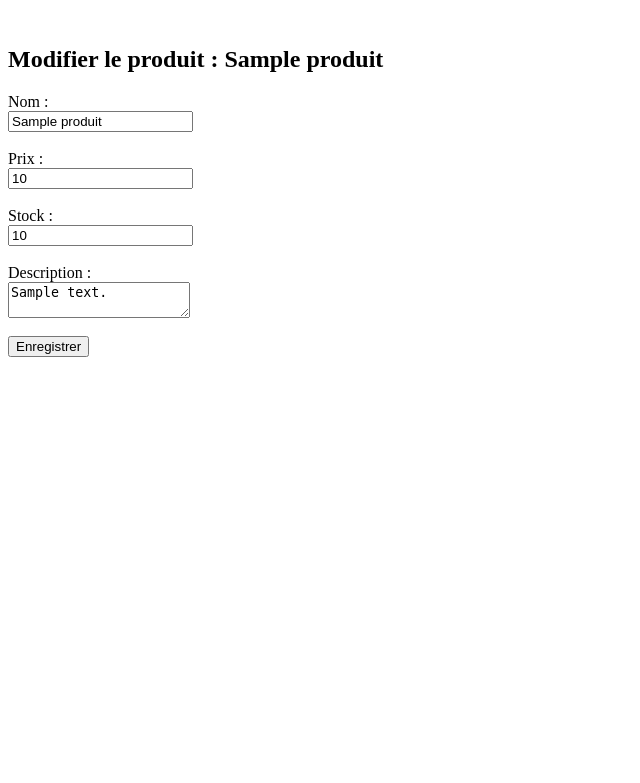
After one commit to mathisklein33/Ecomerce, a PHP site: page /e-commerce/page/modifier.php?idproduit=1 in a window 1280 px wide. The commit adds this page. Shown: the top 783 px of the page, without its empty margins (0-640 px from the left). Run offline with PHP 8.4, Linux system fonts and the light colour scheme; tables that the repository leaves empty or names only in its code hold one stand-in row (values such as "Sample post").

Commit message:
admin produis délecte et modification

```diff
--- /dev/null
+++ b/page/modifier.php
@@ -0,0 +1,74 @@
+<?php
+require '../public/config/config.php';
+
+if (!isset($_GET['idproduit']) || empty($_GET['idproduit'])) {
+    die("ID produit manquant");
+}
+
+$id = (int) $_GET['idproduit'];
+
+// Récupération du produit
+$sql = "SELECT * FROM produit WHERE idproduit = $id";
+$result = mysqli_query($conn, $sql);
+
+if (mysqli_num_rows($result) == 0) {
+    die("Produit introuvable");
+}
+
+$produit = mysqli_fetch_assoc($result);
+
+
+// ---- Sauvegarde des modifications ----
+if ($_SERVER["REQUEST_METHOD"] == "POST") {
+
+    $nom = mysqli_real_escape_string($conn, $_POST['nom']);
+    $prix = (int) $_POST['prix'];
+    $stock = (int) $_POST['stock'];
+    $description = mysqli_real_escape_string($conn, $_POST['description']);
+
+    $update = "
+        UPDATE produit
+        SET nom='$nom',
+            prix='$prix',
+            stock='$stock',
+            description='$description'
+        WHERE idproduit=$id
+    ";
+
+    if (mysqli_query($conn, $update)) {
+        header("Location: admin-produit.php?msg=updated");
+        exit();
+    } else {
+        echo "Erreur : " . mysqli_error($conn);
+    }
+}
+?>
+
+<!DOCTYPE html>
+<html>
+<head>
+    <title>Modifier produit</title>
+</head>
+<body>
+
+<h2>Modifier le produit : <?= htmlspecialchars($produit['nom']) ?></h2>
+
+<form method="POST">
+
+    <label>Nom :</label><br>
+    <input type="text" name="nom" value="<?= htmlspecialchars($produit['nom']) ?>"><br><br>
+
+    <label>Prix :</label><br>
+    <input type="number" name="prix" value="<?= $produit['prix'] ?>"><br><br>
+
+    <label>Stock :</label><br>
+    <input type="number" name="stock" value="<?= $produit['stock'] ?>"><br><br>
+
+    <label>Description :</label><br>
+    <textarea name="description"><?= htmlspecialchars($produit['description']) ?></textarea><br><br>
+
+    <button type="submit">Enregistrer</button>
+</form>
+
+</body>
+</html>
--- a/page/produit-creation.php
+++ b/page/produit-creation.php
@@ -1,6 +1,6 @@
 <?php
 session_start();
-require 'public/config/config.php';
+require '../public/config/config.php';
 
 /* ---------------------------------------------
      Vérification connexion + rôle admin
```
Also changed, not shown: page/admin-produit.php (+9 -7 lines), page/delete.php (added, +26 -0 lines).
